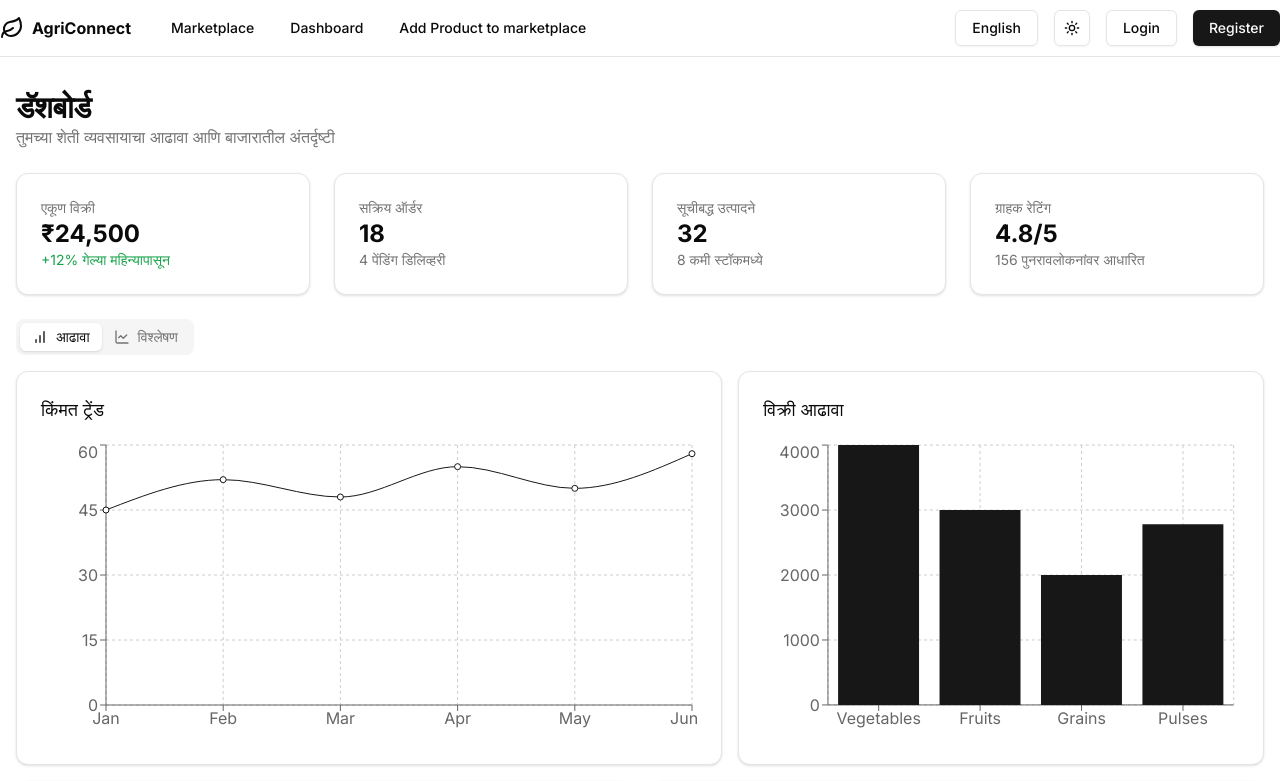
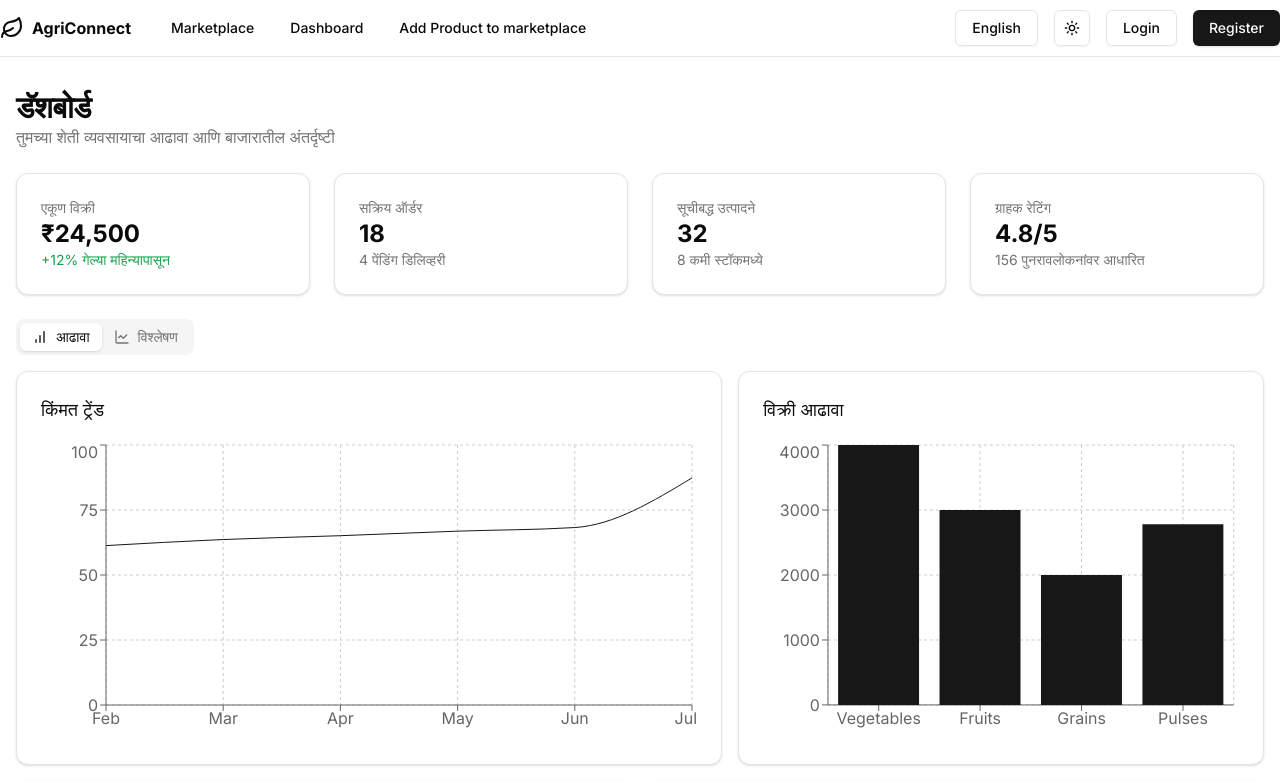
Before and after one commit to sumit6499/agriconnect, a Next.js app: page /mrt/dashboard in a window 1280 px wide. Shown: the top 781 px of the page. Built offline with nearby package versions, Linux system fonts and the light colour scheme.

Commit message:
add:dynamic chart of sales

```diff
--- a/components/dashboard/price-chart.tsx
+++ b/components/dashboard/price-chart.tsx
@@ -1,17 +1,39 @@
 "use client";
 
+import { useState, useEffect } from "react";
 import { Line, LineChart, XAxis, YAxis, CartesianGrid, Tooltip, ResponsiveContainer } from "recharts";
 
-const data = [
+export function PriceChart() {
+  // Initial data with months and prices
+  const [data, setData] = useState([
     { name: "Jan", price: 45 },
     { name: "Feb", price: 52 },
     { name: "Mar", price: 48 },
     { name: "Apr", price: 55 },
     { name: "May", price: 50 },
     { name: "Jun", price: 58 },
-];
+  ]);
 
-export function PriceChart() {
+  // Simulate the addition of new data and removal of the oldest month
+  useEffect(() => {
+    const months = ["Jan", "Feb", "Mar", "Apr", "May", "Jun", "Jul", "Aug", "Sep", "Oct", "Nov", "Dec"];
+    let currentIndex = data.length; // Start after the initial data
+
+    const interval = setInterval(() => {
+      // Cycle to the next month and remove the first (oldest) month if necessary
+      const nextMonth = months[currentIndex % months.length];
+      const newPrice = Math.floor(Math.random() * 100) + 40; // Generate random price
+
+      setData((prevData) => {
+        const updatedData = [...prevData.slice(1), { name: nextMonth, price: newPrice }];
+        currentIndex++;
+        return updatedData;
+      });
+    }, 5000); // Every 5 seconds add a new month and remove the oldest one
+
+    return () => clearInterval(interval); // Clean up interval on unmount
+  }, [data.length]);
+
   return (
     <div className="h-[300px] mt-4">
       <ResponsiveContainer width="100%" height="100%">
@@ -19,7 +41,7 @@ export function PriceChart() {
           <CartesianGrid strokeDasharray="3 3" />
           <XAxis dataKey="name" />
           <YAxis />
-          <Tooltip />
+          <Tooltip contentStyle={{ backgroundColor: 'rgba(0, 0, 0, 0.7)', color: '#fff' }} />
           <Line type="monotone" dataKey="price" stroke="hsl(var(--primary))" />
         </LineChart>
       </ResponsiveContainer>
--- a/components/dashboard/sales-overview.tsx
+++ b/components/dashboard/sales-overview.tsx
@@ -17,7 +17,11 @@ export function SalesOverview() {
           <CartesianGrid strokeDasharray="3 3" />
           <XAxis dataKey="name" />
           <YAxis />
-          <Tooltip />
+          <Tooltip
+            contentStyle={{ backgroundColor: 'rgba(0, 0, 0, 0.7)', color: '#fff', borderRadius: '5px' }}
+            labelStyle={{ fontWeight: 'bold' }}
+            itemStyle={{ color: '#fff' }}
+          />
           <Bar dataKey="sales" fill="hsl(var(--primary))" />
         </BarChart>
       </ResponsiveContainer>
```
Lines whose indentation alone changed are shown as unchanged.
